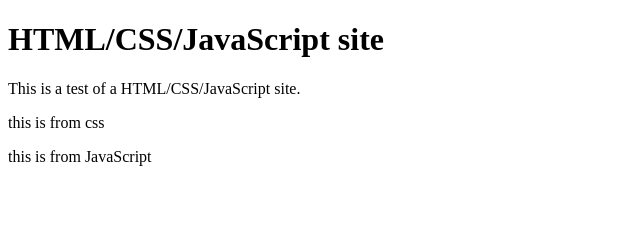
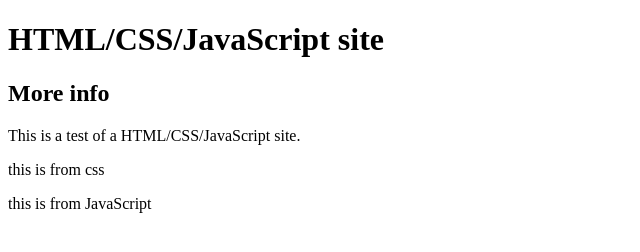
Before and after one commit to edwardtanguay/edwardtanguay.github.io, a plain HTML site: page index.html in a window 1280 px wide. Shown: the whole page, without its empty margins (0-640 px from the left). Drawn offline with Linux system fonts and the light colour scheme.

Commit message:
add subheader

```diff
--- a/index.html
+++ b/index.html
@@ -13,6 +13,7 @@
 
 <body>
 	<h1>HTML/CSS/JavaScript site</h1>
+	<h2>More info</h2>
 	<p>This is a test of a HTML/CSS/JavaScript site.</p>
 	<p class="fromCss"></p>
 	<p id="fromJavaScript"></p>
```
